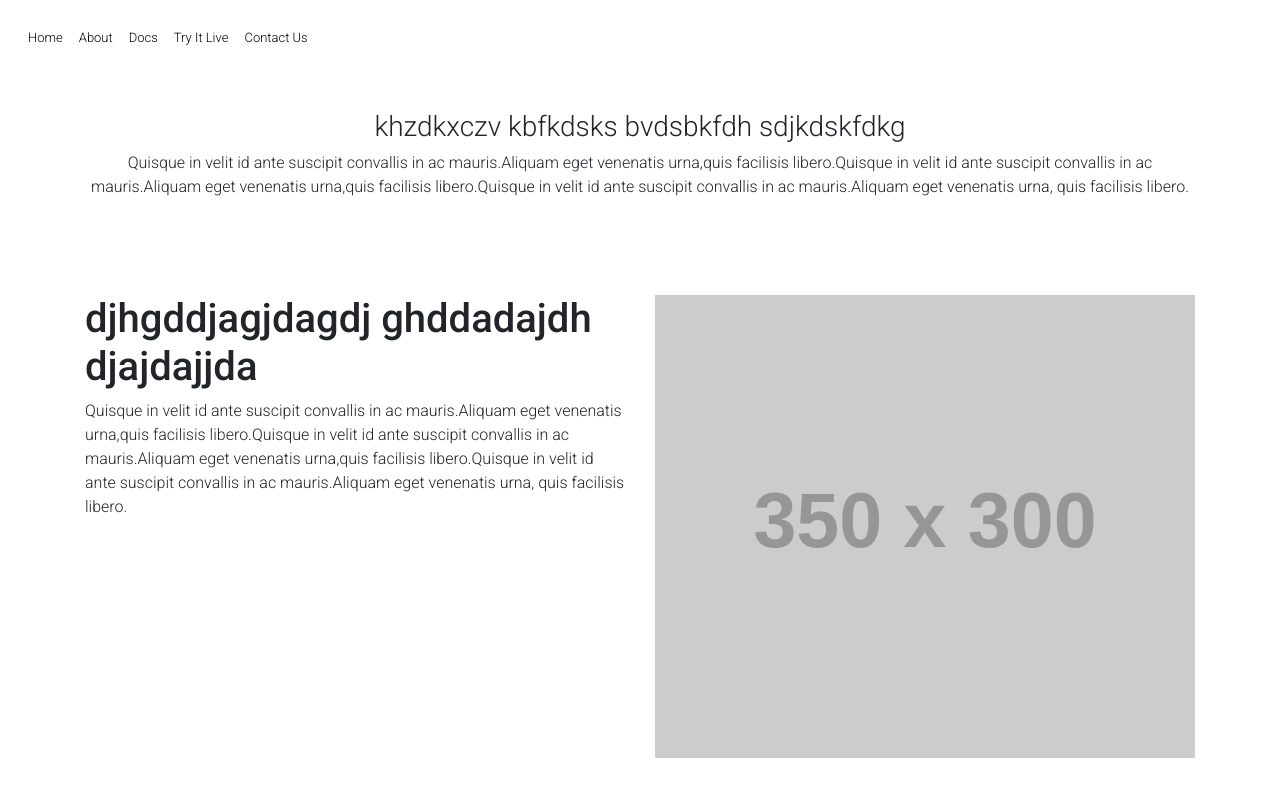
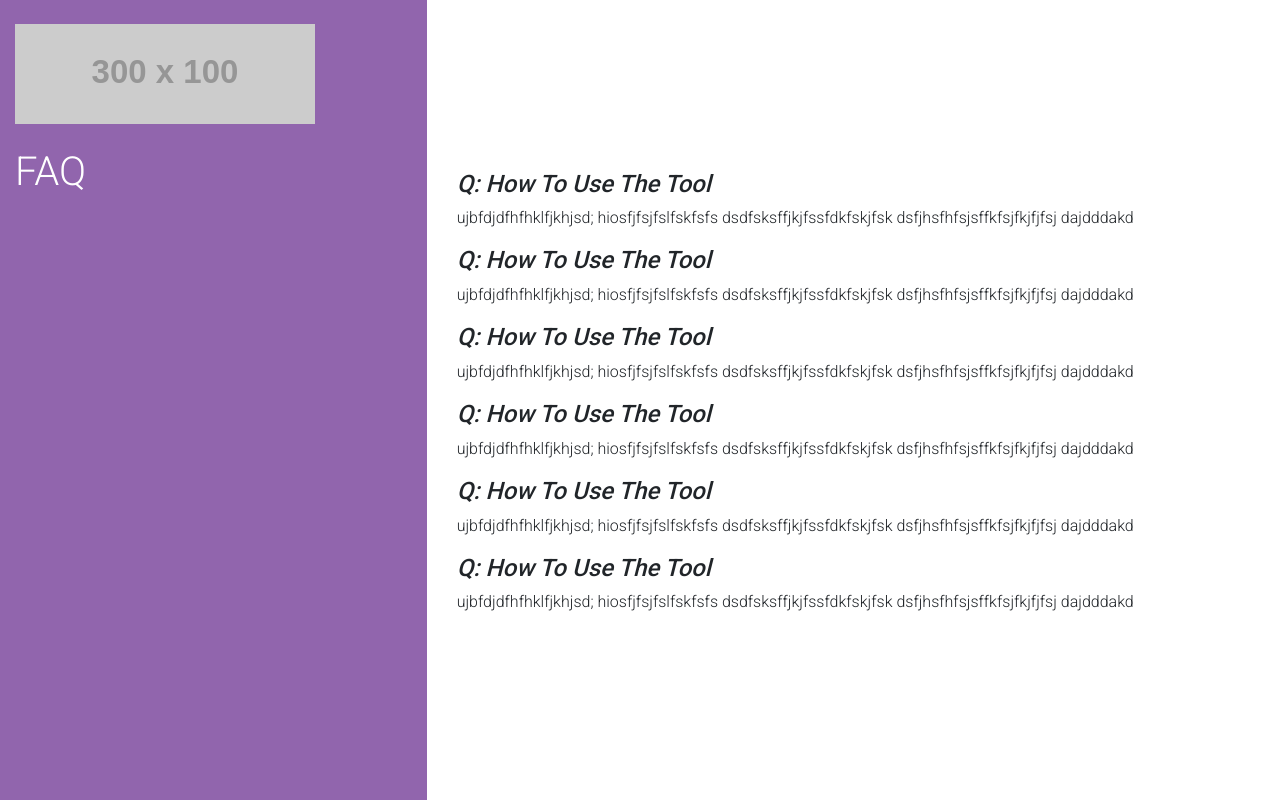
Before and after one commit to DevclanII/sentiment_web, a React (Create React App) app: page /Faq in a window 1280 px wide. Shown: the top 802 px of the page. Built offline with nearby package versions, Linux system fonts and the light colour scheme.

Commit message:
Add: Faq

```diff
--- a/src/component/App.js
+++ b/src/component/App.js
@@ -1,12 +1,13 @@
 import React, { Component } from 'react';
 import LandingPage from './LandingPage';
 import About from './About';
+import Faq from './Faq';
 import '../css/App.css';
 class App extends Component {
   render() {
     return (
       <div className="App">
-        <About />
+        <Faq />
       </div>
     );
   }
--- /dev/null
+++ b/src/component/Faq/index.js
@@ -0,0 +1,94 @@
+import React from 'react'
+
+const Faq = () => (
+  <div className="container-fluid">
+    <div className="row">
+      <div className="col-4" style={{ minHeight: '100vh', backgroundColor: '#9165ad'}}>
+        <div>
+          <img alt="log" src="http://via.placeholder.com/300x100" className="img-fluid my-4"/>
+          <div>
+            <h1 className="text-white m-auto">FAQ</h1>
+          </div>
+        </div>
+      </div>
+      <div className="col-8 m-auto">
+        <div className="container">
+          <div>
+            <h4><strong><i>Q: How To Use The Tool</i></strong></h4>
+            <div>
+              <p>
+                ujbfdjdfhfhklfjkhjsd;
+                hiosfjfsjfslfskfsfs
+                dsdfsksffjkjfssfdkfskjfsk
+                dsfjhsfhfsjsffkfsjfkjfjfsj
+                dajdddakd
+              </p>
+            </div>
+          </div>
+          <div>
+            <h4><strong><i>Q: How To Use The Tool</i></strong></h4>
+            <div>
+              <p>
+                ujbfdjdfhfhklfjkhjsd;
+                hiosfjfsjfslfskfsfs
+                dsdfsksffjkjfssfdkfskjfsk
+                dsfjhsfhfsjsffkfsjfkjfjfsj
+                dajdddakd
+              </p>
+            </div>
+          </div>
+          <div>
+            <h4><strong><i>Q: How To Use The Tool</i></strong></h4>
+            <div>
+              <p>
+                ujbfdjdfhfhklfjkhjsd;
+                hiosfjfsjfslfskfsfs
+                dsdfsksffjkjfssfdkfskjfsk
+                dsfjhsfhfsjsffkfsjfkjfjfsj
+                dajdddakd
+              </p>
+            </div>
+          </div>
+          <div>
+            <h4><strong><i>Q: How To Use The Tool</i></strong></h4>
+            <div>
+              <p>
+                ujbfdjdfhfhklfjkhjsd;
+                hiosfjfsjfslfskfsfs
+                dsdfsksffjkjfssfdkfskjfsk
+                dsfjhsfhfsjsffkfsjfkjfjfsj
+                dajdddakd
+              </p>
+            </div>
+          </div>
+          <div>
+            <h4><strong><i>Q: How To Use The Tool</i></strong></h4>
+            <div>
+              <p>
+                ujbfdjdfhfhklfjkhjsd;
+                hiosfjfsjfslfskfsfs
+                dsdfsksffjkjfssfdkfskjfsk
+                dsfjhsfhfsjsffkfsjfkjfjfsj
+                dajdddakd
+              </p>
+            </div>
+          </div>
+          <div>
+            <h4><strong><i>Q: How To Use The Tool</i></strong></h4>
+            <div>
+              <p>
+                ujbfdjdfhfhklfjkhjsd;
+                hiosfjfsjfslfskfsfs
+                dsdfsksffjkjfssfdkfskjfsk
+                dsfjhsfhfsjsffkfsjfkjfjfsj
+                dajdddakd
+              </p>
+            </div>
+          </div>
+        </div>
+      </div>
+    </div>
+  </div>
+);
+
+export default Faq;
```
Also changed, not shown: src/component/Try/index.js (added, +14 -0 lines).
